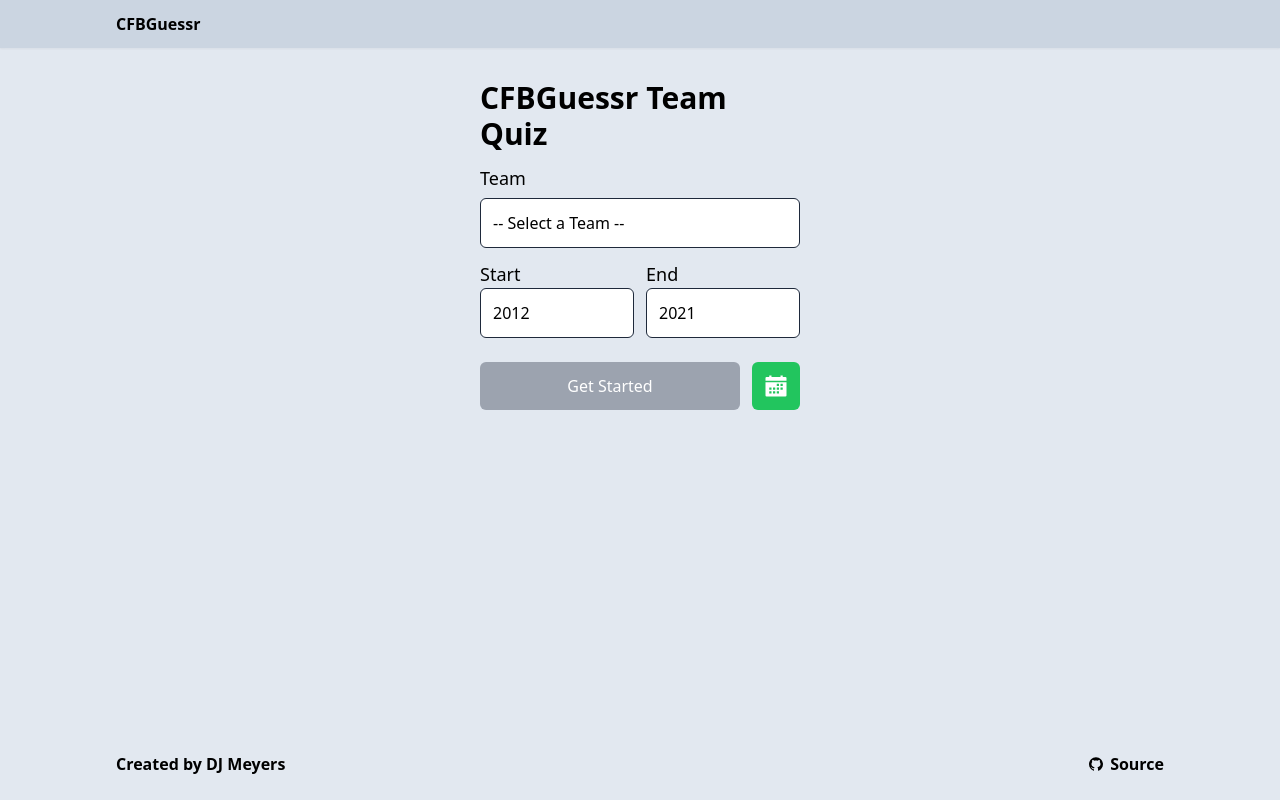
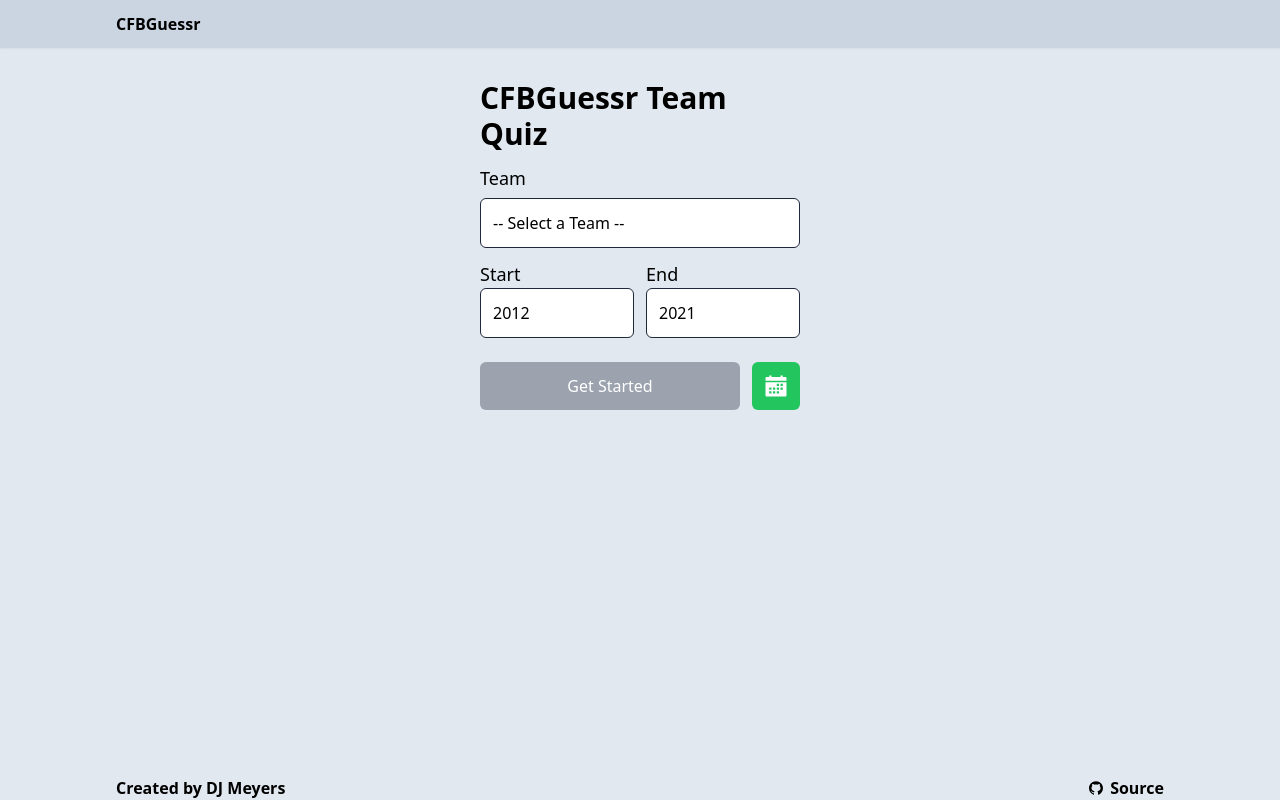
Before and after one commit to DJ-Meyers/cfb-scores, a React (Create React App) app in the folder ClientApp/: page / in a window 1280 px wide. Built offline with nearby package versions, Linux system fonts and the light colour scheme.

Commit message:
fix white space on bottom

```diff
--- a/ClientApp/public/index.html
+++ b/ClientApp/public/index.html
@@ -1,5 +1,15 @@
 <!DOCTYPE html>
-<html lang="en">
+<style>
+  html,
+  body {
+    width: 100%;
+    height: 100%;
+    margin: 0px;
+    padding: 0px;
+    overflow-x: hidden;
+  }
+</style>
+<html lang="en" class="bg-slate-200">
 
 <head>
   <meta charset="utf-8">
--- a/ClientApp/src/components/Quiz/Question/QuizQuestionExtras.tsx
+++ b/ClientApp/src/components/Quiz/Question/QuizQuestionExtras.tsx
@@ -23,8 +23,6 @@ export const QuizQuestionExtras = () => {
         }
         // eslint-disable-next-line
     }, [state.selectedQuestions]);
-
-    console.log(state.isLoadingBoxScores, state.stats);
 
     if (state.isBetweenQuestions) {
         if (state.stats[state.questionIndex] && state.selectedQuestions[state.questionIndex]) {
--- a/ClientApp/src/layout/Footer.tsx
+++ b/ClientApp/src/layout/Footer.tsx
@@ -5,9 +5,9 @@ import { AiFillGithub }  from 'react-icons/ai';
 export const Footer = () => {
 
     return (<div className='w-full h-12'>
-        <div className='mx-auto w-80 sm:w-full max-w-[1080px] sm:px-4 flex justify-between items-center'>
-            <h3 className='font-semibold'>Created by <a href='https://www.linkedin.com/in/dj-meyers/' className='font-semibold hover:text-gray-400'>DJ Meyers</a></h3>
-            <a href='https://github.com/DJ-Meyers/cfb-scores' className='font-semibold hover:text-gray-400'><IconContext.Provider value={{ className: 'inline pb-1', size: '20'}}><AiFillGithub /> Source</IconContext.Provider></a>
+        <div className='mx-auto w-80 sm:w-full max-w-[1080px] sm:px-4 flex justify-between items-center mt-6'>
+            <h3 className='font-semibold mb-2'>Created by <a href='https://www.linkedin.com/in/dj-meyers/' className='font-semibold hover:text-gray-400'>DJ Meyers</a></h3>
+            <a href='https://github.com/DJ-Meyers/cfb-scores' className='font-semibold hover:text-gray-400 mb-2'><IconContext.Provider value={{ className: 'inline pb-1', size: '20'}}><AiFillGithub /> Source</IconContext.Provider></a>
         </div>
     </div>);
 }
--- a/ClientApp/src/output.css
+++ b/ClientApp/src/output.css
@@ -661,6 +661,10 @@ video {
   margin-left: 0.25rem;
 }
 
+.mb-2 {
+  margin-bottom: 0.5rem;
+}
+
 .inline {
   display: inline;
 }
@@ -1005,6 +1009,14 @@ video {
   padding-top: 2rem;
 }
 
+.pt-4 {
+  padding-top: 1rem;
+}
+
+.pb-2 {
+  padding-bottom: 0.5rem;
+}
+
 .text-left {
   text-align: left;
 }
```
